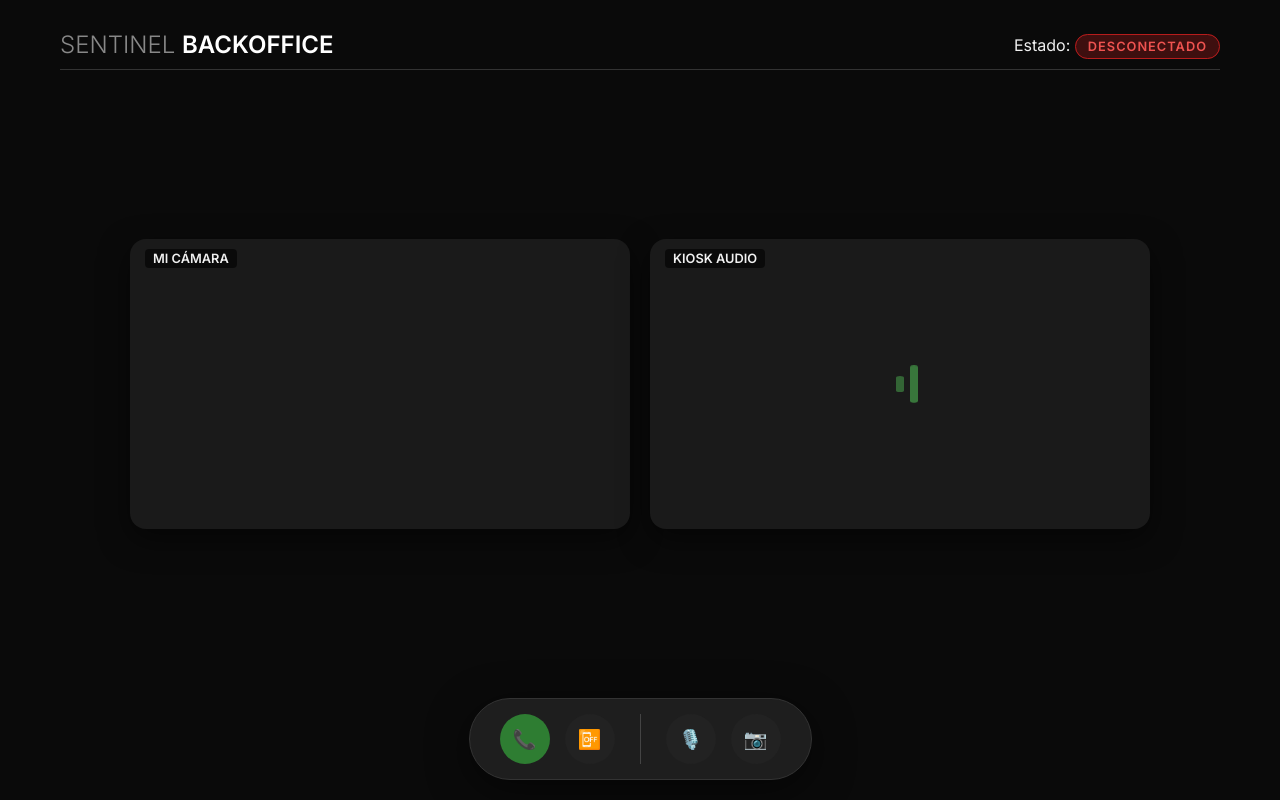
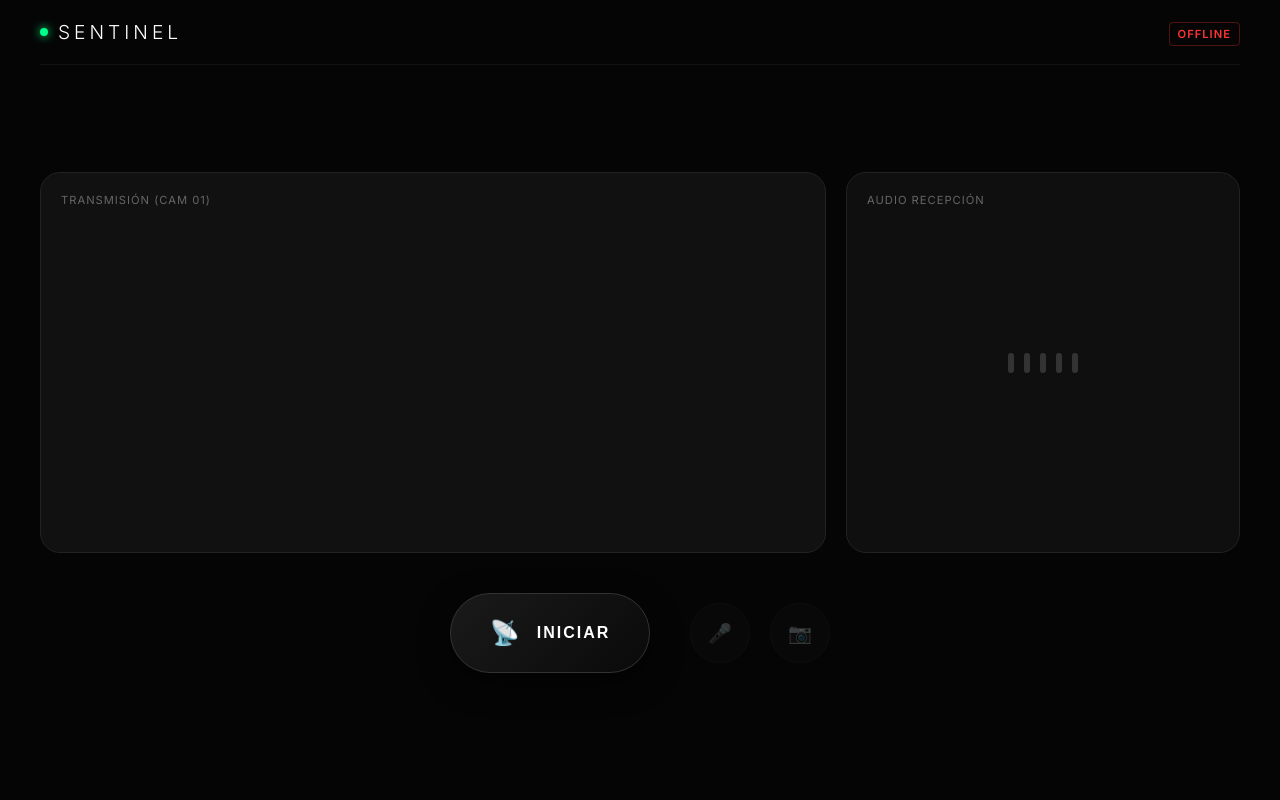
Before and after one commit to ih-tech-labs/sentinel_simplified_app, a website: page public/backoffice/index.html in a window 1280 px wide. Drawn offline with nearby package versions, Linux system fonts and the light colour scheme; no server answers.

Commit message:
Actualizacion.

```diff
--- a/public/backoffice/index.html
+++ b/public/backoffice/index.html
@@ -13,38 +13,58 @@
 <body>
     <div class="container">
         <header>
-            <h1>SENTINEL <span style="font-weight:600; color:white">BACKOFFICE</span></h1>
-            <div class="status">Estado: <span id="kiosk-status" class="offline">Desconectado</span></div>
+            <div class="brand">
+                <span class="dot-brand"></span> SENTINEL
+            </div>
+            <div class="status">
+                <span id="kiosk-status" class="offline">OFFLINE</span>
+            </div>
         </header>
 
         <main>
             <div class="video-grid">
                 <!-- Local Preview -->
-                <div class="video-card">
-                    <h3>MI CÁMARA</h3>
-                    <video id="localVideo" autoplay playsinline muted></video>
+                <div class="video-card large">
+                    <div class="video-wrapper">
+                        <video id="localVideo" autoplay playsinline muted class="mirror"></video>
+                        <div class="label">TRANSMISIÓN (CAM 01)</div>
+                    </div>
                 </div>
 
-                <!-- Remote Audio Viz -->
-                <div class="video-card">
-                    <h3>KIOSK AUDIO</h3>
+                <!-- Remote Audio -->
+                <div class="audio-card">
+                    <div class="label">AUDIO RECEPCIÓN</div>
                     <div id="audio-visualizer">
-                        <div class="bar"></div>
-                        <div class="bar"></div>
-                        <div class="bar"></div>
+                        <div class="wave"></div>
+                        <div class="wave"></div>
+                        <div class="wave"></div>
+                        <div class="wave"></div>
+                        <div class="wave"></div>
                     </div>
                     <!-- Hidden audio element for playback -->
                     <audio id="remoteAudio" autoplay></audio>
                 </div>
             </div>
 
-            <!-- Controls (Bottom Bar) -->
-            <div class="control-bar">
-                <button id="btn-call" class="btn-call" title="Iniciar Llamada">📞</button>
-                <button id="btn-hangup" class="btn-hangup" title="Cortar Llamada" disabled>📴</button>
-                <div style="width: 1px; background: #444; margin: 0 10px;"></div> <!-- Separator -->
-                <button id="btn-mute" class="btn-active" title="Mutear Micrófono" disabled>🎙️</button>
-                <button id="btn-cam" class="btn-active" title="Apagar Cámara" disabled>📷</button>
+            <!-- Controls -->
+            <div class="controls-container">
+                <div class="main-action">
+                    <button id="btn-toggle-call" class="btn-main idle" title="Iniciar Transmisión">
+                        <div class="icon-wrapper">
+                            <span class="icon">📡</span>
+                        </div>
+                        <span class="text" id="toggle-text">INICIAR</span>
+                    </button>
+                </div>
+
+                <div class="secondary-actions">
+                    <button id="btn-mute" class="btn-sec" title="Microfono" disabled>
+                        <span>🎤</span>
+                    </button>
+                    <button id="btn-cam" class="btn-sec" title="Camara" disabled>
+                        <span>📷</span>
+                    </button>
+                </div>
             </div>
         </main>
     </div>
--- a/public/backoffice/style.css
+++ b/public/backoffice/style.css
@@ -1,245 +1,288 @@
 body {
     font-family: 'Inter', sans-serif;
-    background: #0a0a0a;
-    /* Deep black/gray */
-    color: #f0f0f0;
+    background: #050505;
+    color: #e0e0e0;
     margin: 0;
-    padding: 0;
     height: 100vh;
-    display: flex;
-    flex-direction: column;
+    overflow: hidden;
 }
 
 .container {
-    max-width: 1200px;
-    width: 100%;
-    margin: 0 auto;
-    height: 100%;
     display: flex;
     flex-direction: column;
-    padding: 20px;
+    height: 100%;
+    padding: 20px 40px;
     box-sizing: border-box;
+    max-width: 1400px;
+    margin: 0 auto;
 }
 
 header {
     display: flex;
     justify-content: space-between;
     align-items: center;
-    padding: 10px 0;
-    margin-bottom: 20px;
-    border-bottom: 1px solid #333;
+    padding-bottom: 20px;
+    border-bottom: 1px solid rgba(255, 255, 255, 0.05);
 }
 
-h1 {
+.brand {
     font-weight: 300;
-    font-size: 1.5rem;
-    margin: 0;
-    color: #888;
+    font-size: 1.2rem;
+    letter-spacing: 4px;
+    color: #fff;
+    display: flex;
+    align-items: center;
+    gap: 10px;
+}
+
+.dot-brand {
+    width: 8px;
+    height: 8px;
+    background: #00ff88;
+    border-radius: 50%;
+    box-shadow: 0 0 10px #00ff88;
 }
 
 .status span {
-    padding: 4px 12px;
-    border-radius: 20px;
-    font-size: 0.8rem;
+    font-size: 0.7rem;
     font-weight: 600;
-    text-transform: uppercase;
     letter-spacing: 1px;
+    padding: 4px 8px;
+    border-radius: 4px;
 }
 
 .status .online {
-    background: rgba(27, 94, 32, 0.3);
-    color: #66bb6a;
-    border: 1px solid #1b5e20;
+    color: #00ff88;
+    border: 1px solid rgba(0, 255, 136, 0.3);
 }
 
 .status .offline {
-    background: rgba(183, 28, 28, 0.3);
-    color: #ef5350;
-    border: 1px solid #b71c1c;
+    color: #ff3333;
+    border: 1px solid rgba(255, 51, 51, 0.3);
 }
 
-/* Main layout: Video area takes available space, controls at bottom */
+/* Main Grid */
 main {
-    flex-grow: 1;
+    flex: 1;
     display: flex;
     flex-direction: column;
     justify-content: center;
-    gap: 20px;
-    min-height: 0;
-    /* Important for flex scrolling */
+    gap: 40px;
+    padding: 40px 0;
 }
 
 .video-grid {
     display: flex;
+    gap: 20px;
+    height: 60%;
     justify-content: center;
-    gap: 20px;
-    flex-wrap: wrap;
-    height: 100%;
-    /* Fill available space */
-    align-items: center;
 }
 
 .video-card {
-    background: #1a1a1a;
-    border-radius: 16px;
-    padding: 10px;
+    flex: 2;
+    background: #111;
+    border-radius: 20px;
+    border: 1px solid #222;
+    overflow: hidden;
     position: relative;
-    /* Aspect ratio mainly determined by content, but limit max size */
-    max-width: 480px;
-    width: 100%;
-    aspect-ratio: 16/9;
-    box-shadow: 0 10px 30px rgba(0, 0, 0, 0.5);
-    display: flex;
-    flex-direction: column;
-    justify-content: center;
-    align-items: center;
-    overflow: hidden;
+    max-width: 800px;
 }
 
-.video-card h3 {
-    position: absolute;
-    top: 10px;
-    left: 15px;
-    margin: 0;
-    font-size: 0.8rem;
-    background: rgba(0, 0, 0, 0.6);
-    padding: 2px 8px;
-    border-radius: 4px;
-    z-index: 10;
+.video-wrapper {
+    width: 100%;
+    height: 100%;
+    position: relative;
 }
 
 video {
     width: 100%;
     height: 100%;
-    border-radius: 8px;
     object-fit: cover;
 }
 
-/* Audio Visualizer styling */
+.mirror {
+    transform: scaleX(-1);
+}
+
+.audio-card {
+    flex: 1;
+    background: #0f0f0f;
+    border-radius: 20px;
+    border: 1px solid #222;
+    display: flex;
+    flex-direction: column;
+    align-items: center;
+    justify-content: center;
+    position: relative;
+    max-width: 400px;
+}
+
+.label {
+    position: absolute;
+    top: 20px;
+    left: 20px;
+    font-size: 0.7rem;
+    color: #666;
+    letter-spacing: 1px;
+}
+
+/* Audio Visualizer */
 #audio-visualizer {
     display: flex;
-    gap: 6px;
-    height: 60px;
+    gap: 10px;
     align-items: center;
+    height: 100px;
 }
 
-.bar {
-    width: 8px;
-    background: #4caf50;
-    border-radius: 4px;
-    animation: bounce 1.2s infinite ease-in-out;
+.wave {
+    width: 6px;
+    height: 20px;
+    background: #333;
+    border-radius: 10px;
+    transition: height 0.1s ease;
 }
 
-.bar:nth-child(2) {
-    animation-delay: 0.2s;
-    height: 40px;
+.audio-active .wave {
+    background: #00ff88;
+    animation: wave-anim 1s infinite ease-in-out;
 }
 
-.bar:nth-child(3) {
-    animation-delay: 0.4s;
-    height: 70px;
+.audio-active .wave:nth-child(2) {
+    animation-delay: 0.1s;
 }
 
-@keyframes bounce {
+.audio-active .wave:nth-child(3) {
+    animation-delay: 0.2s;
+}
+
+.audio-active .wave:nth-child(4) {
+    animation-delay: 0.3s;
+}
+
+.audio-active .wave:nth-child(5) {
+    animation-delay: 0.4s;
+}
+
+@keyframes wave-anim {
 
     0%,
     100% {
-        transform: scaleY(0.4);
+        height: 20px;
         opacity: 0.5;
     }
 
     50% {
-        transform: scaleY(1);
+        height: 80px;
         opacity: 1;
     }
 }
 
-/* Bottom Control Bar */
-.control-bar {
-    background: #1e1e1e;
-    padding: 15px 30px;
-    border-radius: 50px;
-    margin: 0 auto;
+/* Controls */
+.controls-container {
     display: flex;
-    gap: 15px;
-    box-shadow: 0 10px 40px rgba(0, 0, 0, 0.5);
-    border: 1px solid #333;
-    z-index: 100;
+    justify-content: center;
+    align-items: center;
+    gap: 40px;
 }
 
-button {
-    width: 50px;
-    height: 50px;
-    border-radius: 50%;
+/* Main Button (Toggle) */
+.btn-main {
+    width: 200px;
+    /* Reduced since no text in some designs, but keeping text for clarity */
+    height: 80px;
+    border-radius: 40px;
     border: none;
-    font-size: 1.2rem;
     cursor: pointer;
+    font-size: 1rem;
+    font-weight: 600;
+    letter-spacing: 2px;
     display: flex;
     align-items: center;
     justify-content: center;
-    transition: all 0.3s cubic-bezier(0.175, 0.885, 0.32, 1.275);
-    color: white;
-    background: #333;
+    gap: 15px;
+    transition: all 0.4s cubic-bezier(0.23, 1, 0.32, 1);
+    box-shadow: 0 10px 30px rgba(0, 0, 0, 0.5);
 }
 
-button:hover:not(:disabled) {
-    transform: translateY(-5px);
-    box-shadow: 0 5px 15px rgba(0, 0, 0, 0.3);
+.btn-main .icon {
+    font-size: 1.5rem;
+}
+
+/* States */
+.btn-main.idle {
+    background: linear-gradient(135deg, #1a1a1a, #0a0a0a);
+    border: 1px solid #333;
+    color: #fff;
+}
+
+.btn-main.idle:hover {
+    border-color: #00ff88;
+    box-shadow: 0 0 20px rgba(0, 255, 136, 0.2);
+}
+
+.btn-main.active {
+    background: #ff3333;
+    color: white;
+    box-shadow: 0 0 30px rgba(255, 51, 51, 0.4);
+}
+
+.btn-main.active:hover {
+    background: #cc0000;
+}
+
+/* Secondary Buttons */
+.secondary-actions {
+    display: flex;
+    gap: 20px;
+}
+
+.btn-sec {
+    width: 60px;
+    height: 60px;
+    border-radius: 50%;
+    background: #111;
+    border: 1px solid #222;
+    color: #555;
+    cursor: pointer;
+    font-size: 1.2rem;
+    transition: all 0.3s ease;
+    display: flex;
+    align-items: center;
+    justify-content: center;
+}
+
+.btn-sec:not(:disabled):hover {
+    background: #222;
+    color: white;
+}
+
+.btn-sec.on {
+    background: #222;
+    color: #00ff88;
+    border-color: #00ff88;
+}
+
+.btn-sec.off {
+    background: #222;
+    color: #ff3333;
+    position: relative;
+}
+
+.btn-sec.off::after {
+    content: '';
+    position: absolute;
+    width: 50%;
+    height: 2px;
+    background: #ff3333;
+    transform: rotate(45deg);
 }
 
 button:disabled {
-    background: #222;
-    color: #555;
+    opacity: 0.3;
     cursor: not-allowed;
-    transform: none;
 }
 
-/* Specific Button Styles */
-.btn-call {
-    background: #2e7d32;
+/* On Call State Changes */
+body.on-call .audio-card {
+    border-color: #00ff88;
 }
-
-/* Green */
-.btn-call:hover:not(:disabled) {
-    background: #4caf50;
-}
-
-.btn-hangup {
-    background: #c62828;
-}
-
-/* Red */
-.btn-hangup:hover:not(:disabled) {
-    background: #ef5350;
-}
-
-.btn-active {
-    background: #333;
-}
-
-.btn-inactive {
-    background: #b71c1c;
-    position: relative;
-}
-
-/* Strikethrough for inactive media buttons */
-.btn-inactive::after {
-    content: '';
-    position: absolute;
-    width: 80%;
-    height: 2px;
-    background: white;
-    transform: rotate(45deg);
-}
-
-/* Tooltip on hover */
-button[title]:hover::before {
-    content: attr(title);
-    position: absolute;
-    bottom: 60px;
-    background: rgba(0, 0, 0, 0.8);
-    padding: 5px 10px;
-    border-radius: 5px;
-    font-size: 0.8rem;
-    white-space: nowrap;
-}
```
Also changed, not shown: public/backoffice/backoffice.js (+129 -46 lines), public/kiosk/style.css (+9 -6 lines).
